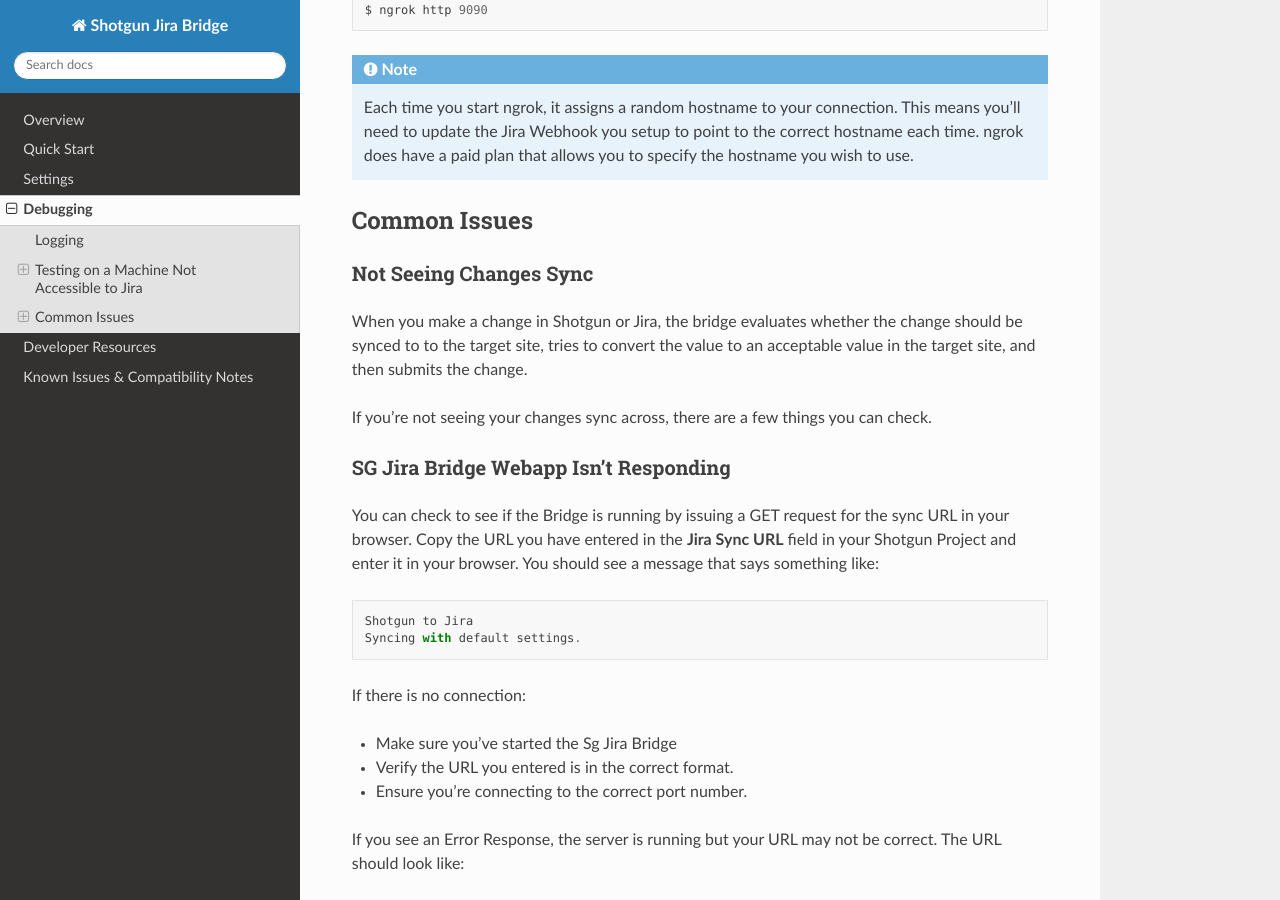
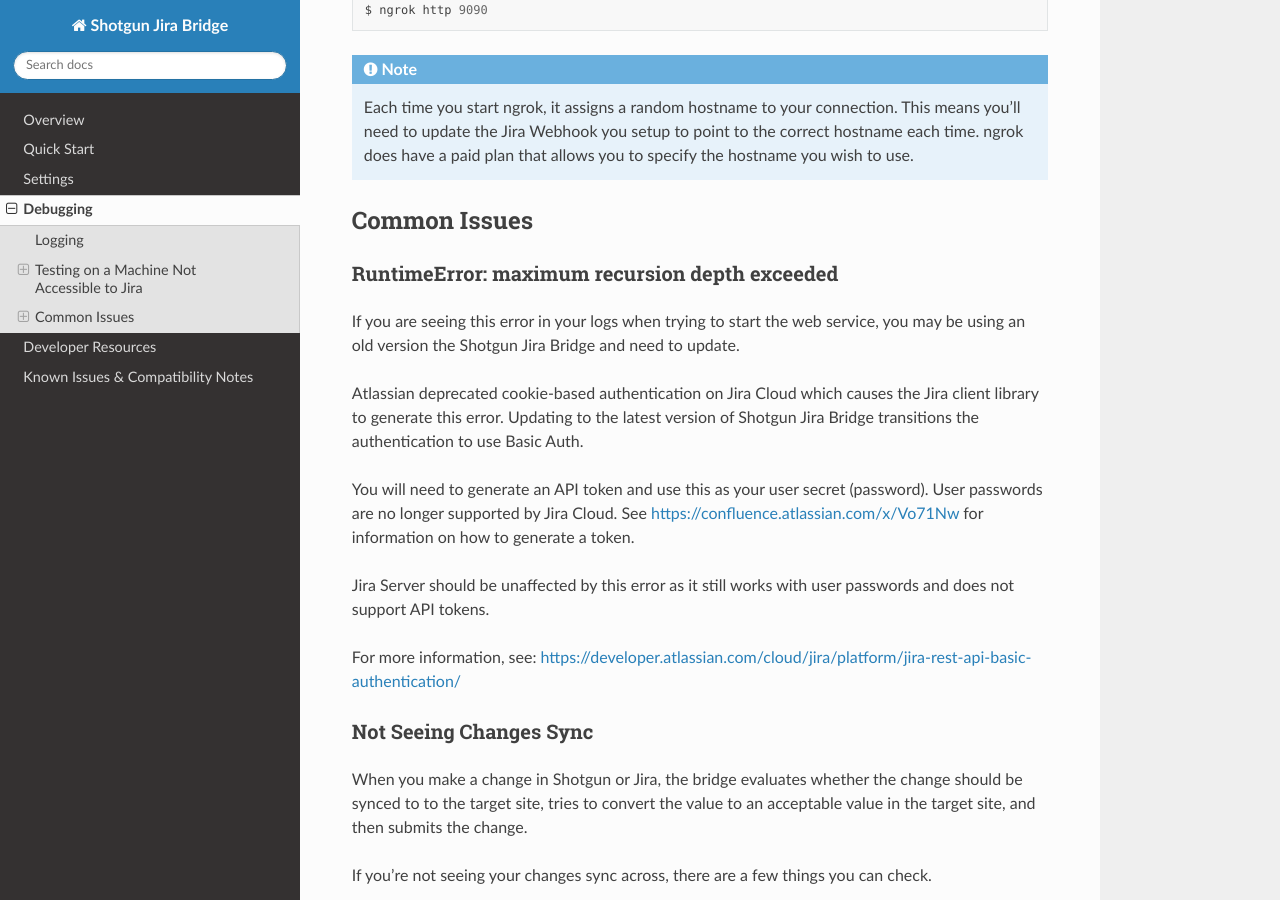
Before and after one commit to shotgunsoftware/sg-jira-bridge, a Sphinx documentation site: the page built from docs/debugging.rst, in a window 1280 px wide and 900 px high, scrolled down 1854 px. Built offline with Sphinx 7.4.7 and the Read the Docs theme 2.0.0, drawn with Linux system fonts in a browser that asks for light colours.

Commit message:
For #681: move to basic_auth to support Jira Cloud
Updates Jira authentication to use basic_auth instead of cookie-based auth. Jira Cloud no longer supports cookie-based authentication due to GDPR requirements and attempting to use it generates an ugly RuntimeError: maximum recursion depth exceeded error

```diff
--- a/docs/debugging.rst
+++ b/docs/debugging.rst
@@ -104,6 +104,25 @@
 
 Common Issues
 =============
+RuntimeError: maximum recursion depth exceeded
+----------------------------------------------
+If you are seeing this error in your logs when trying to start the web service,
+you may be using an old version the Shotgun Jira Bridge and need to update.
+
+Atlassian deprecated cookie-based authentication on Jira Cloud which causes the
+Jira client library to generate this error. Updating to the latest version of
+Shotgun Jira Bridge transitions the authentication to use Basic Auth.
+
+You will need to generate an API token and use this as your user secret (password).
+User passwords are no longer supported by Jira Cloud. See
+https://confluence.atlassian.com/x/Vo71Nw for information on how to generate a
+token.
+
+Jira Server should be unaffected by this error as it still works with user
+passwords and does not support API tokens.
+
+For more information, see: https://developer.atlassian.com/cloud/jira/platform/jira-rest-api-basic-authentication/
+
 Not Seeing Changes Sync
 -----------------------
 When you make a change in Shotgun or Jira, the bridge evaluates whether the
```
Also changed, not shown: docs/quickstart.rst (+12 -1 lines), docs/settings.rst (+12 -1 lines), 1 other file.
